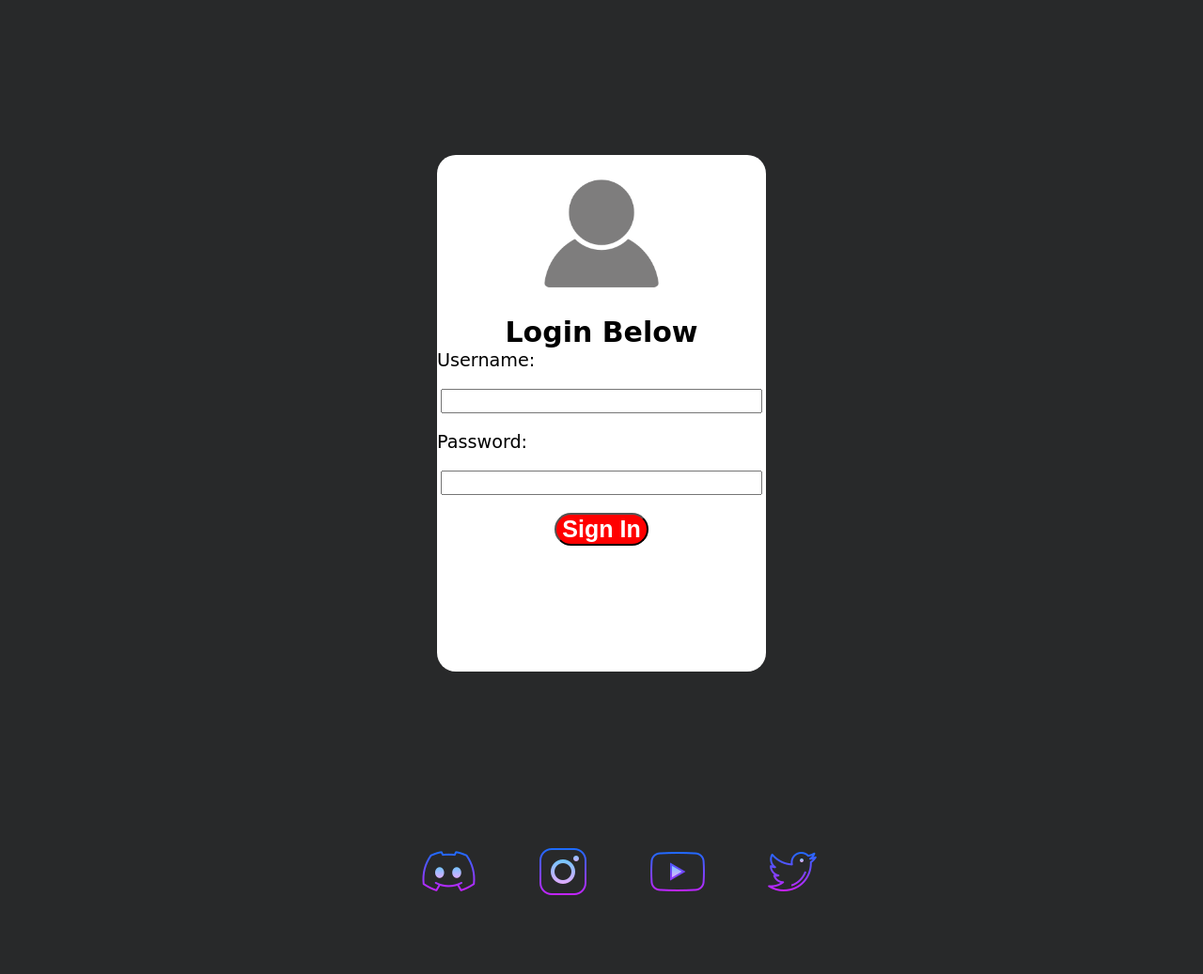
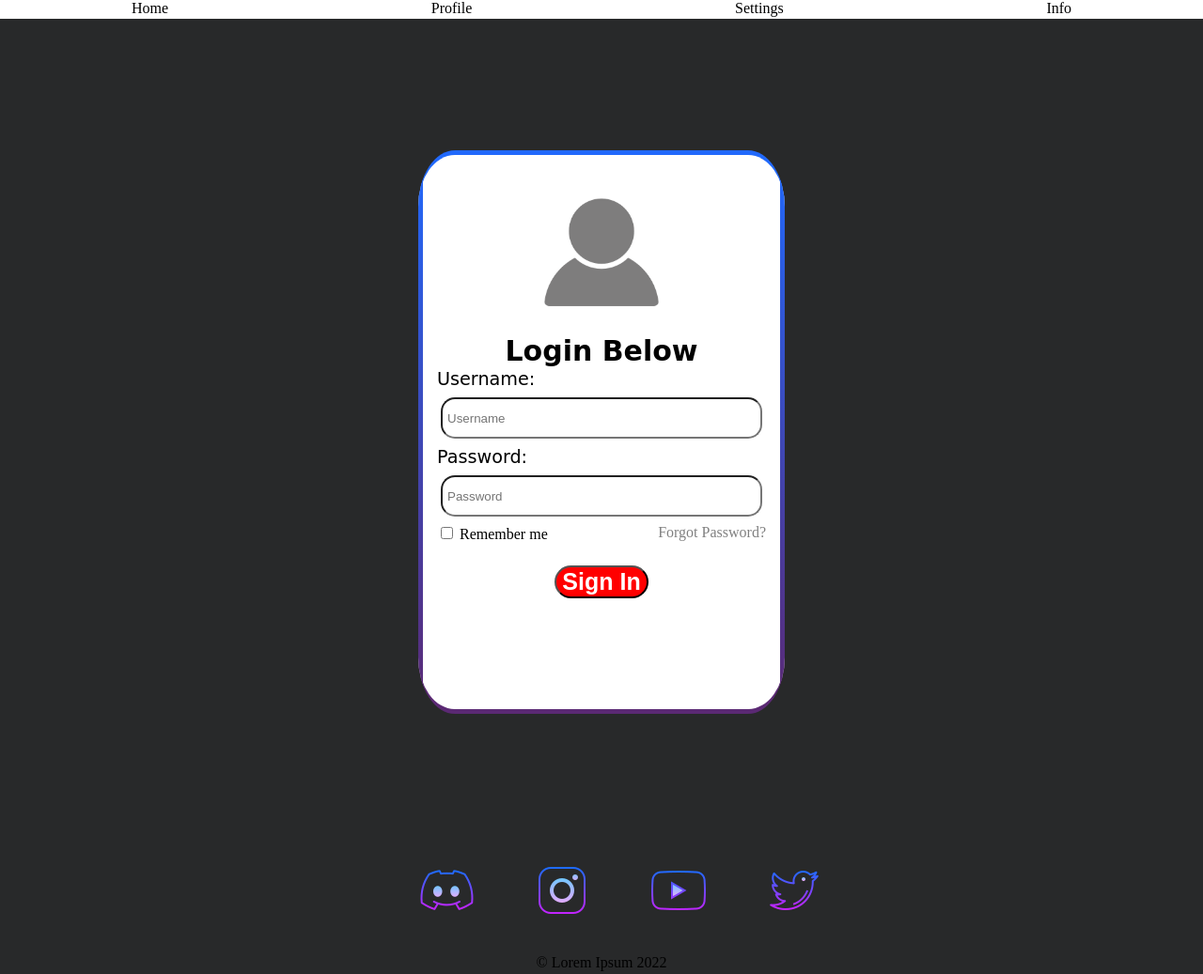
Before and after one commit to RiceGrain1/Login-Page, a plain HTML site: page index.html in a window 1280 px wide. Shown: the whole page at 94% size. Before the commit the page ends 988 px from the top, so only its background shows below. Drawn offline with Linux system fonts and the light colour scheme; a web font is replaced by a local one.

Commit message:
Changed Sign in hover styling; Added border; Changed login box spacing; Added a WIP nav bar; Added remember me checkbox and "Forgot password?" clickable link; Finished footer logos;

```diff
--- a/index.html
+++ b/index.html
@@ -11,17 +11,30 @@
     <link href="https://fonts.googleapis.com/css2?family=Coiny&display=swap" rel="stylesheet">
 </head>
 <body>
+<nav class="nav-ctn">
+    <a class="nav-links" href="">Home</a>
+    <a class="nav-links" href="">Profile</a>
+    <a class="nav-links" href="">Settings</a>
+    <a class="nav-links" href="">Info</a>
+</nav>
+
     <div class="container">
-        <div class="item">
+        <div class="item border">
             <!-- Currently has palceholder image, real image needs to be 170x170, image will be rounded due to CSS-->
             <div class="center column"><img class="img" src="images/icon-profile.png">
                 <h2 class="login-text">Login Below</h2>
             </div>
             <form id="loginboxes" class="usr-login">
                 <label id="username" for="user">Username:</label>
-                <input type="text" id="user" name="Username" class="login-box-sizes">
+                <input type="text" id="user" name="Username" placeholder="Username" class="login-box-sizes rounded-input">
                 <label id="password" for="pass">Password:</label>
-                <input type="password" id="pass" name="Password" class="login-box-sizes">
+                <input type="password" id="pass" name="Password" placeholder="Password" class="login-box-sizes rounded-input">
+                <div class="labels-ctn">
+                    <label>
+                        <input type="checkbox" id="remember-me"> Remember me
+                    </label>
+                    <label id="forgotpassword"><a href="">Forgot Password?</a></label>
+                </div>
                 <button type="submit" class="btn text-small">Sign In</button>
             </form>
         </div>
@@ -36,5 +49,6 @@
     </ul>
 
     </div>
+    <p class="center">© Lorem Ipsum 2022</p>
 </body>
 </html>
--- a/style.css
+++ b/style.css
@@ -2,9 +2,14 @@ html {
   background-color: #28292a;
 }
 
-/**body {
-    background-image: url(/images/background.jpg);
-}*/
+body {
+  /*background-image: url(/images/background.jpg);*/
+  margin: 0px;
+}
+
+a {
+  color: inherit;
+}
 
 .container {
   display: flex;
@@ -18,7 +23,7 @@ html {
   height: 550px;
   width: 350px;
   background-color: white;
-    border-radius: 20px;
+  border-radius: 10%;
 }
 
 .img {
@@ -35,22 +40,22 @@ html {
 
 .column {
   display: flex;
-    flex-direction: column
+  flex-direction: column;
 }
 
 .login-text {
   margin: 1px;
   font-size: 30px;
-    font-family: 'Coiny', cursive;
+  font-family: "Coiny", cursive;
 }
 
 #username {
-    font-family: 'Coiny', cursive;
+  font-family: "Coiny", cursive;
   font-size: larger;
 }
 
 #password {
-    font-family: 'Coiny', cursive;
+  font-family: "Coiny", cursive;
   font-size: larger;
 }
 
@@ -58,7 +63,12 @@ html {
   justify-content: space-evenly;
   display: flex;
   flex-direction: column;
-    gap: 15px;
+  gap: 4px;
+}
+
+.rounded-input {
+  padding: 5px;
+  border-radius: 15px;
 }
 
 button:hover {
@@ -73,14 +83,18 @@ button:hover {
   margin: auto;
 }
 
+.btn:hover {
+  background-color: darkred;
+  transition: 100ms;
+}
+
 .text-small {
   font-size: 25px;
   font-weight: bold;
 }
 
-
 .login-box-sizes {
-    height: 20px;
+  height: 30px;
   margin: 4px;
 }
 
@@ -89,7 +103,7 @@ display: flex;
   flex-direction: row;
   justify-content: space-evenly;
   list-style-type: none;
-flex-grow: .3;
+  flex-grow: 0.3;
 }
 
 .mgn li {
@@ -107,6 +121,45 @@ a:link {
   text-decoration: none;
 }
 
-a:hover {
-    color:  red;
+.nav-links:hover {
+  color: red;
+  background-color: #2169fc;
 }
+
+.border {
+  padding: 20px;
+  border-top: 5px solid #2169fc;
+  border-bottom: 5px solid #5b2974;
+  background-image: linear-gradient(#2169fc, #5b2974),
+    linear-gradient(#2169fc, #5b2974);
+  background-size: 5px 100%;
+  background-position: 0 0, 100% 0;
+  background-repeat: no-repeat;
+}
+
+.nav-links {
+  display: block;
+}
+
+.nav-ctn {
+  display: flex;
+  flex-direction: row;
+  justify-content: space-around;
+  height: 20px;
+  background-color: white;
+}
+
+#forgotpassword {
+  color: gray;
+}
+
+#forgotpassword:hover {
+  text-decoration: underline;
+}
+
+.labels-ctn {
+  display: flex;
+  height: 40px;
+  justify-content: space-between;
+  align-content: center;
+}
```
Lines whose indentation alone changed are shown as unchanged.
